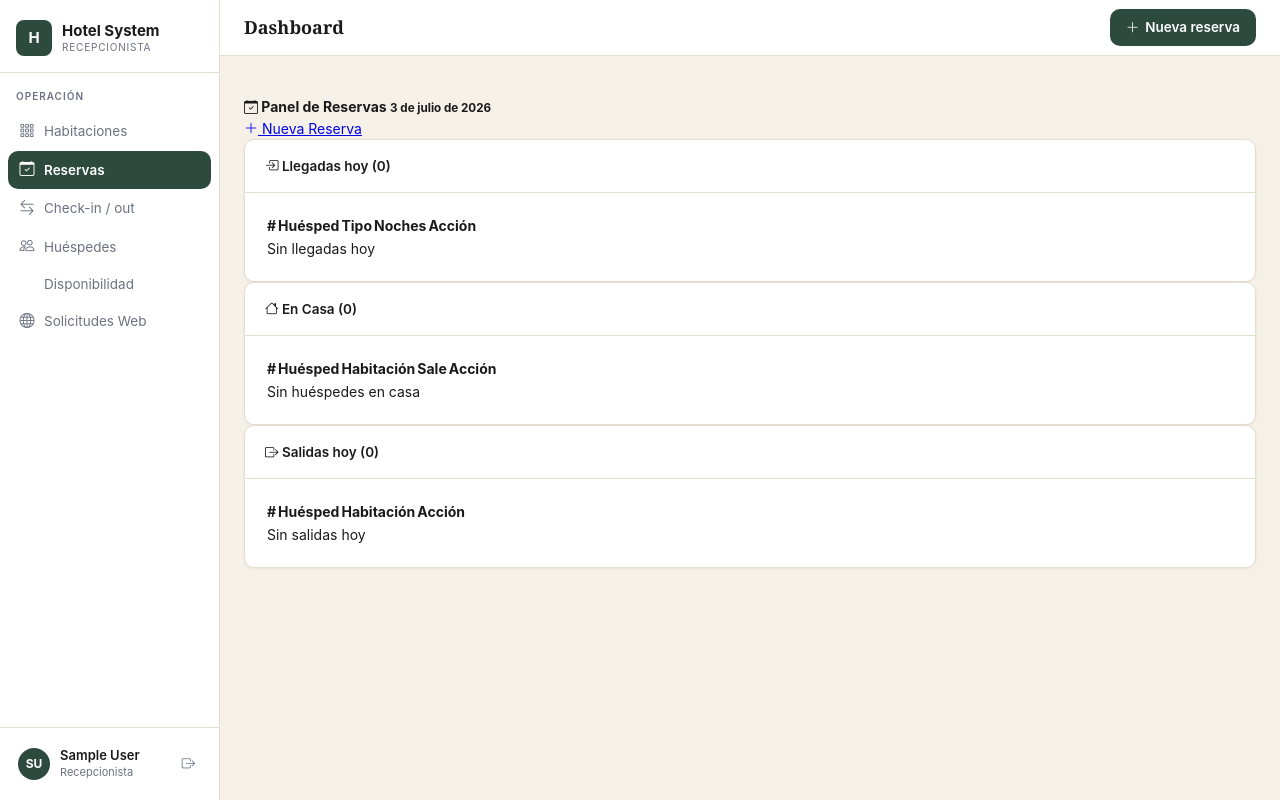
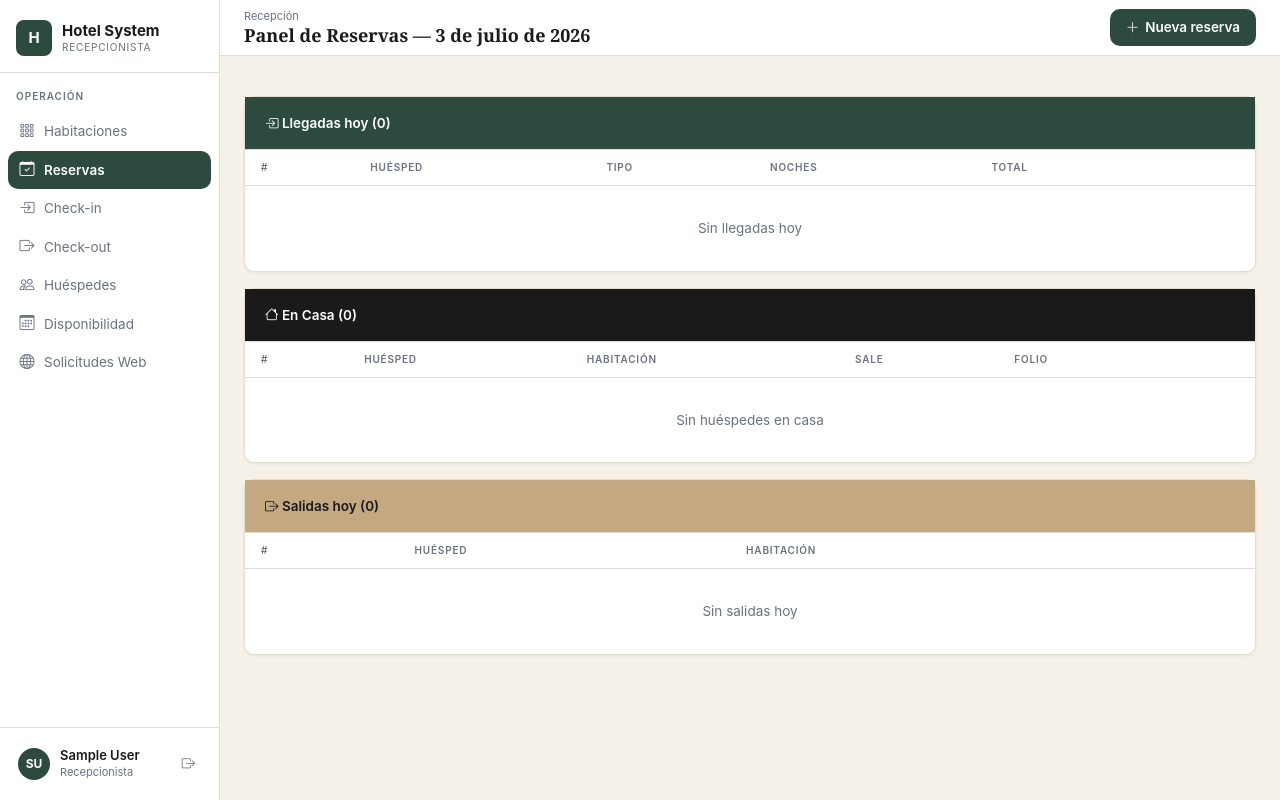
Before and after one commit to fustamantelennart-lgtm/Sitema_Hotel, a Django app: page /reservas/ in a window 1280 px wide. Run offline with Django 4.2, Linux system fonts and the light colour scheme; the visitor is signed in with stand-in values (Sample User, id 1); data that the repository does not hold is empty.

Commit message:
fix: sidebar checkin y checkout separados, estilos reservas, gerencia reportes completo
Co-authored-by: Yoky Yabe Villanueva <yvllanuevayokyh@uss.edu.pe>
Co-authored-by: Maicol Rafael Rojas <maicolnelsonrafaelrojas@gmail.com>
Co-authored-by: Pamela Chavez Lopez <clopezpamelanah@uss.edu.pe>
Co-authored-by: Lucrecia Montes Pozo <mpozolucrecivic@uss.edu.pe>
Co-authored-by: Daniel Rodriguez Torres <rtawers2000@gmail.com>

```diff
--- a/templates/base.html
+++ b/templates/base.html
@@ -47,10 +47,17 @@
         </a>
       </li>
       <li>
-        <a href="{% url 'reservas:checkin_buscar' %}"
+        <a href="{% url 'reservas:checkin_lista' %}"
            class="{% block nav_checkin %}{% endblock %}">
-          <span class="nav-icon"><i class="bi bi-arrow-left-right"></i></span>
-          <span class="nav-label">Check-in / out</span>
+          <span class="nav-icon"><i class="bi bi-box-arrow-in-right"></i></span>
+          <span class="nav-label">Check-in</span>
+        </a>
+      </li>
+      <li>
+        <a href="{% url 'reservas:checkout_lista' %}"
+           class="{% block nav_checkout %}{% endblock %}">
+          <span class="nav-icon"><i class="bi bi-box-arrow-right"></i></span>
+          <span class="nav-label">Check-out</span>
         </a>
       </li>
       <li>
@@ -60,10 +67,10 @@
           <span class="nav-label">Huéspedes</span>
         </a>
       </li>
-      <li>
+    <li>
         <a href="{% url 'reservas:disponibilidad' %}"
            class="{% block nav_disponibilidad %}{% endblock %}">
-          <span class="nav-icon"><i class="bi bi-calendar-search"></i></span>
+          <span class="nav-icon"><i class="bi bi-calendar3"></i></span>
           <span class="nav-label">Disponibilidad</span>
         </a>
       </li>
--- a/templates/reservas/checkin_lista.html
+++ b/templates/reservas/checkin_lista.html
@@ -2,6 +2,7 @@
 {% block title %}Lista Check-in{% endblock %}
 {% block breadcrumb_parent %}Reservas{% endblock %}
 {% block breadcrumb_title %}Pendientes de Check-in{% endblock %}
+{% block nav_checkin %}active{% endblock %}
 
 {% block content %}
 <div class="card">
--- a/templates/reservas/checkout_lista.html
+++ b/templates/reservas/checkout_lista.html
@@ -2,7 +2,7 @@
 {% block title %}Lista Checkout{% endblock %}
 {% block breadcrumb_parent %}Reservas{% endblock %}
 {% block breadcrumb_title %}Pendientes de Checkout{% endblock %}
-
+{% block nav_checkout %}active{% endblock %}
 {% block content %}
 <div class="card">
   <div class="card-header">
--- a/templates/reservas/lista.html
+++ b/templates/reservas/lista.html
@@ -1,119 +1,146 @@
 {% extends 'base.html' %}
-{% load static %}
-
 {% block title %}Panel de Reservas{% endblock %}
+{% block breadcrumb_parent %}Recepción{% endblock %}
+{% block breadcrumb_title %}Panel de Reservas — {{ hoy }}{% endblock %}
 {% block nav_reservas %}active{% endblock %}
 
-{% block extra_css %}
-<link rel="stylesheet" href="{% static 'css/reservas.css' %}">
-{% endblock %}
+{% block content %}
 
-{% block content %}
-<div class="d-flex justify-content-between align-items-center mb-4">
-  <h4 class="fw-bold mb-0">
-    <i class="bi bi-calendar-check"></i> Panel de Reservas
-    <small class="text-muted fs-6 ms-2">{{ hoy }}</small>
-  </h4>
-  <a href="{% url 'reservas:nueva' %}" class="btn btn-dark">
-    <i class="bi bi-plus-lg"></i> Nueva Reserva
-  </a>
+<!-- Llegadas hoy -->
+<div class="card" style="margin-bottom:16px;">
+  <div class="card-header" style="background:var(--color-primary); color:#fff;">
+    <i class="bi bi-box-arrow-in-right"></i>
+    Llegadas hoy ({{ llegadas.count }})
   </div>
-
-<!-- Llegadas -->
-<div class="card mb-4">
-  <div class="card-header bg-success text-white fw-bold">
-    <i class="bi bi-box-arrow-in-right"></i> Llegadas hoy ({{ llegadas.count }})
-  </div>
-  <div class="card-body p-0">
-    <table class="table table-hover mb-0">
-      <thead class="table-light">
+  <table class="tabla">
+    <thead>
       <tr>
-          <th>#</th><th>Huésped</th><th>Tipo</th><th>Noches</th><th>Acción</th>
+        <th>#</th>
+        <th>Huésped</th>
+        <th>Tipo</th>
+        <th>Noches</th>
+        <th>Total</th>
+        <th></th>
       </tr>
     </thead>
     <tbody>
       {% for r in llegadas %}
       <tr>
-          <td>{{ r.pk }}</td>
-          <td>{{ r.huesped.nombre_completo }}</td>
+        <td style="color:var(--color-text-muted); font-size:12px;">R-{{ r.pk }}</td>
+        <td>
+          <div style="font-weight:600;">{{ r.huesped.nombre_completo }}</div>
+          <div style="font-size:12px; color:var(--color-text-muted);">{{ r.huesped.num_doc }}</div>
+        </td>
         <td>{{ r.tipo_habitacion.nombre }}</td>
         <td>{{ r.num_noches }}</td>
+        <td style="font-weight:600;">S/ {{ r.precio_total }}</td>
         <td>
-            <a href="{% url 'reservas:checkin' r.pk %}" class="btn btn-sm btn-success">
+          <a href="{% url 'reservas:checkin' r.pk %}" class="btn-primary" style="font-size:12px; padding:6px 12px;">
             <i class="bi bi-box-arrow-in-right"></i> Check-in
           </a>
         </td>
       </tr>
       {% empty %}
-        <tr><td colspan="5" class="text-center text-muted py-3">Sin llegadas hoy</td></tr>
+      <tr>
+        <td colspan="6" style="text-align:center; padding:32px; color:var(--color-text-muted);">
+          Sin llegadas hoy
+        </td>
+      </tr>
       {% endfor %}
     </tbody>
   </table>
 </div>
-</div>
 
 <!-- En Casa -->
-<div class="card mb-4">
-  <div class="card-header bg-danger text-white fw-bold">
-    <i class="bi bi-house"></i> En Casa ({{ en_casa.count }})
+<div class="card" style="margin-bottom:16px;">
+  <div class="card-header" style="background:#1a1a1a; color:#fff;">
+    <i class="bi bi-house"></i>
+    En Casa ({{ en_casa.count }})
   </div>
-  <div class="card-body p-0">
-    <table class="table table-hover mb-0">
-      <thead class="table-light">
+  <table class="tabla">
+    <thead>
       <tr>
-          <th>#</th><th>Huésped</th><th>Habitación</th><th>Sale</th><th>Acción</th>
+        <th>#</th>
+        <th>Huésped</th>
+        <th>Habitación</th>
+        <th>Sale</th>
+        <th>Folio</th>
+        <th></th>
       </tr>
     </thead>
     <tbody>
       {% for r in en_casa %}
       <tr>
-          <td>{{ r.pk }}</td>
-          <td>{{ r.huesped.nombre_completo }}</td>
-          <td>{{ r.habitacion.numero }}</td>
-          <td>{{ r.fecha_salida }}</td>
+        <td style="color:var(--color-text-muted); font-size:12px;">R-{{ r.pk }}</td>
         <td>
-            <a href="{% url 'reservas:folio' r.estancia.pk %}" class="btn btn-sm btn-primary">
+          <div style="font-weight:600;">{{ r.huesped.nombre_completo }}</div>
+          <div style="font-size:12px; color:var(--color-text-muted);">{{ r.huesped.num_doc }}</div>
+        </td>
+        <td>Hab. {{ r.habitacion.numero }}</td>
+        <td>{{ r.fecha_salida|date:"d M Y" }}</td>
+        <td>
+          {% if r.estancia.tiene_deuda %}
+            <span class="badge badge-sand">Pendiente</span>
+          {% else %}
+            <span class="badge badge-green">Pagado</span>
+          {% endif %}
+        </td>
+        <td>
+          <a href="{% url 'reservas:folio' r.estancia.pk %}" class="btn-secondary" style="font-size:12px; padding:6px 12px;">
             <i class="bi bi-receipt"></i> Folio
           </a>
         </td>
       </tr>
       {% empty %}
-        <tr><td colspan="5" class="text-center text-muted py-3">Sin huéspedes en casa</td></tr>
+      <tr>
+        <td colspan="6" style="text-align:center; padding:32px; color:var(--color-text-muted);">
+          Sin huéspedes en casa
+        </td>
+      </tr>
       {% endfor %}
     </tbody>
   </table>
 </div>
+
+<!-- Salidas hoy -->
+<div class="card">
+  <div class="card-header" style="background:var(--color-accent); color:#1a1a1a;">
+    <i class="bi bi-box-arrow-right"></i>
+    Salidas hoy ({{ salidas.count }})
   </div>
-
-<!-- Salidas -->
-<div class="card mb-4">
-  <div class="card-header bg-warning text-dark fw-bold">
-    <i class="bi bi-box-arrow-right"></i> Salidas hoy ({{ salidas.count }})
-  </div>
-  <div class="card-body p-0">
-    <table class="table table-hover mb-0">
-      <thead class="table-light">
+  <table class="tabla">
+    <thead>
       <tr>
-          <th>#</th><th>Huésped</th><th>Habitación</th><th>Acción</th>
+        <th>#</th>
+        <th>Huésped</th>
+        <th>Habitación</th>
+        <th></th>
       </tr>
     </thead>
     <tbody>
       {% for r in salidas %}
       <tr>
-          <td>{{ r.pk }}</td>
-          <td>{{ r.huesped.nombre_completo }}</td>
-          <td>{{ r.habitacion.numero }}</td>
+        <td style="color:var(--color-text-muted); font-size:12px;">R-{{ r.pk }}</td>
         <td>
-            <a href="{% url 'reservas:checkout' r.estancia.pk %}" class="btn btn-sm btn-warning">
+          <div style="font-weight:600;">{{ r.huesped.nombre_completo }}</div>
+          <div style="font-size:12px; color:var(--color-text-muted);">{{ r.huesped.num_doc }}</div>
+        </td>
+        <td>Hab. {{ r.habitacion.numero }}</td>
+        <td>
+          <a href="{% url 'reservas:checkout' r.estancia.pk %}" class="btn-primary" style="font-size:12px; padding:6px 12px; background:var(--color-danger);">
             <i class="bi bi-box-arrow-right"></i> Checkout
           </a>
         </td>
       </tr>
       {% empty %}
-        <tr><td colspan="4" class="text-center text-muted py-3">Sin salidas hoy</td></tr>
+      <tr>
+        <td colspan="4" style="text-align:center; padding:32px; color:var(--color-text-muted);">
+          Sin salidas hoy
+        </td>
+      </tr>
       {% endfor %}
     </tbody>
   </table>
 </div>
-</div>
+
 {% endblock %}
```
Also changed, not shown: apps/usuarios/views.py (+1 -6 lines). Lines whose indentation alone changed are shown as unchanged.
